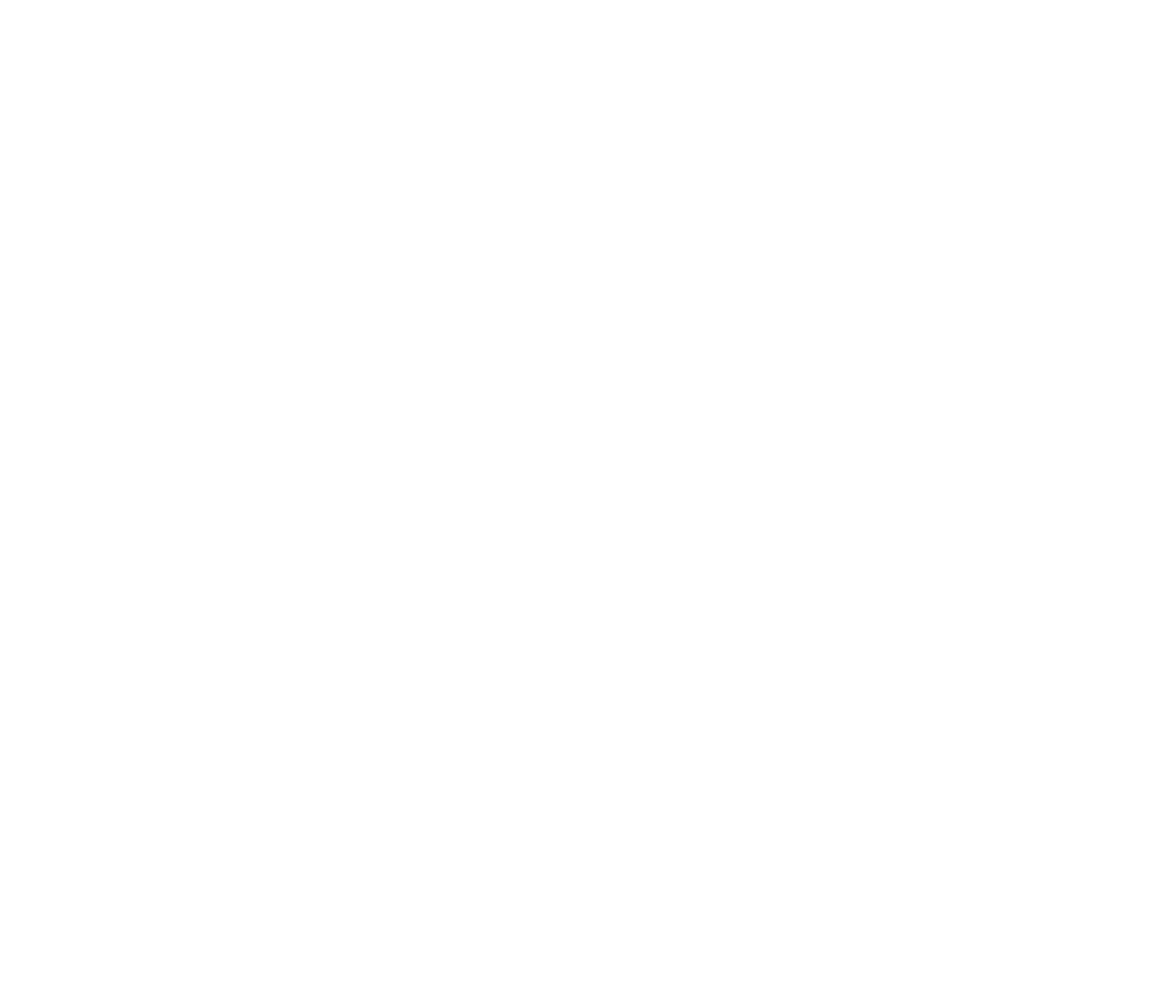
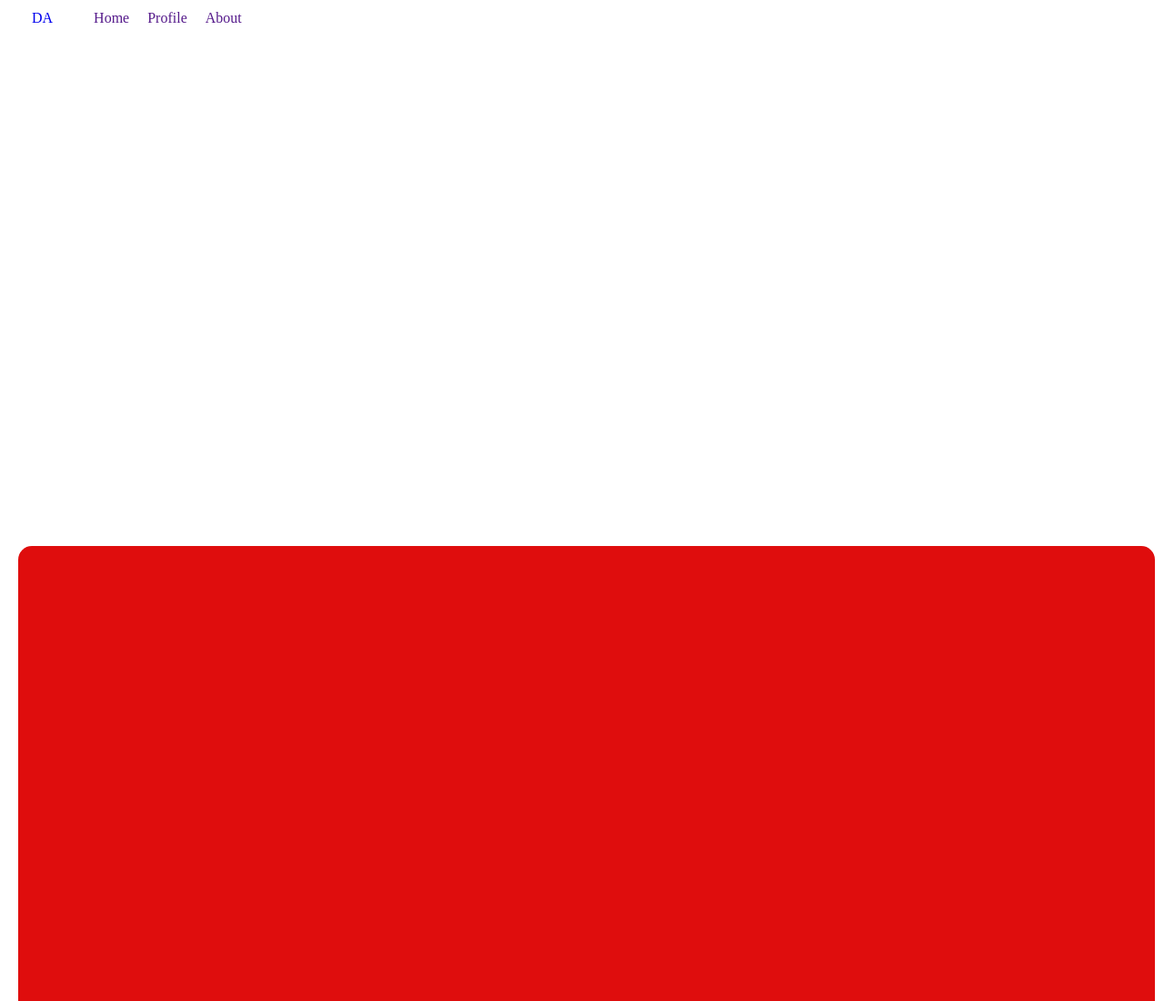
Before and after one commit to nahidul4007/MILESTONE-2, a plain HTML site: page java-script/index.html in a window 1280 px wide. Shown: the top 1100 px of the page at 91% size. Before the commit the page ends 800 px from the top, so only its background shows below. Drawn offline with Linux system fonts and the light colour scheme.

Commit message:
last update . last module 13.6  . next module 13.7

```diff
--- a/java-script/index.html
+++ b/java-script/index.html
@@ -4,8 +4,87 @@
     <meta charset="UTF-8">
     <meta name="viewport" content="width=device-width, initial-scale=1.0">
     <title>Start js</title>
+    <style>
+        * {
+            margin: 0;
+            padding: 0;
+            box-sizing: border-box;
+            margin:0px 5px;
+        }
+        .body {
+            width: 100%;
+            height: 100%;
+            color: white;
+        }
+        nav {
+            position: fixed;
+        }
+        .header {
+            display: flex;
+            justify-content: space-between;
+            align-items: center;
+            background-color: white;
+            width: 100%;
+            height: 40px;
+            border-radius: 10px;
+        }
+        .header .right-head ul{
+            display: flex;
+            justify-content: center;
+        }
+        .header .right-head ul a {
+            text-decoration: none;
+        }
+        .header .right-head ul li {
+            list-style: none;
+        }
+        .header .left-head a {
+            text-decoration: none;
+        }
+        .header .right-head ul li:hover {
+            background-color: greenyellow;
+            border-radius: 15px;
+
+        }
+        main .profile {
+            width: 100%;
+            height: 600px;
+            border-radius: 15px;
+            background-color: white;
+        }
+        main .home {
+            width: 100%;
+            height: 600px;
+            border-radius: 15px;
+            background-color: rgb(223, 13, 13);
+        }
+        main .about {
+            width: 100%;
+            height: 600px;
+            border-radius: 15px;
+            background-color: rgb(68, 48, 52);
+        }
+    </style>
 </head>
 <body>
-
+     <nav>
+        <div class="header">
+            <div class="left-head">
+                <a href="#"><span>DA</span></a>
+            </div>
+            <div class="right-head">
+                <ul>
+                    <a href=""><li>Home</li></a>
+                    <a href=""><li>Profile</li></a>
+                    <a href=""><li>About</li></a>
+                </ul>
+            </div>
+        </div>
+     </nav>
+     <main>
+        <section class="profile"></section>
+        <section class="home"></section>
+        <section class="about"></section>
+     </main>
 </body>
 </html>
```
Also changed, not shown: java-script/math.js (added, +32 -0 lines).
